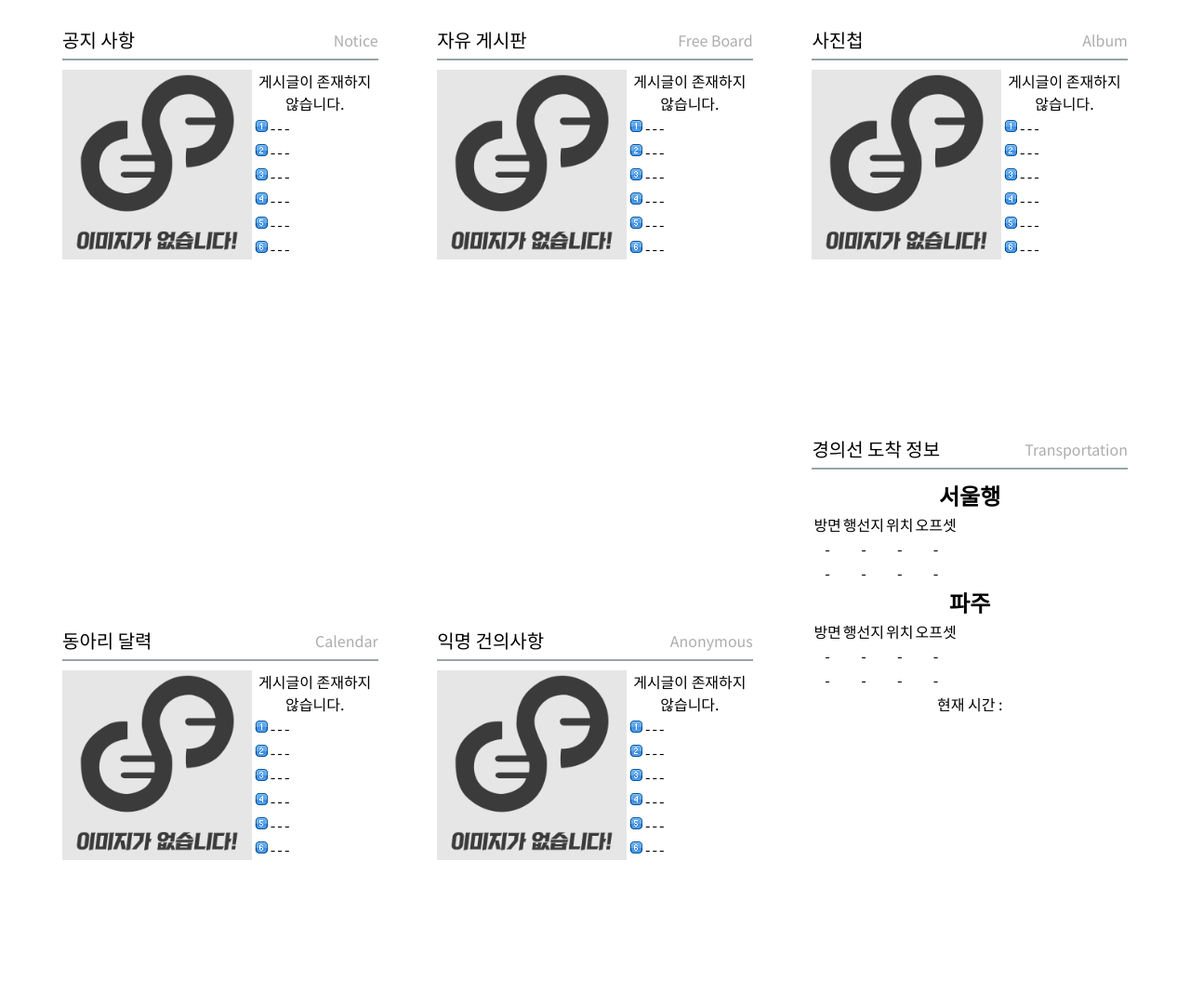
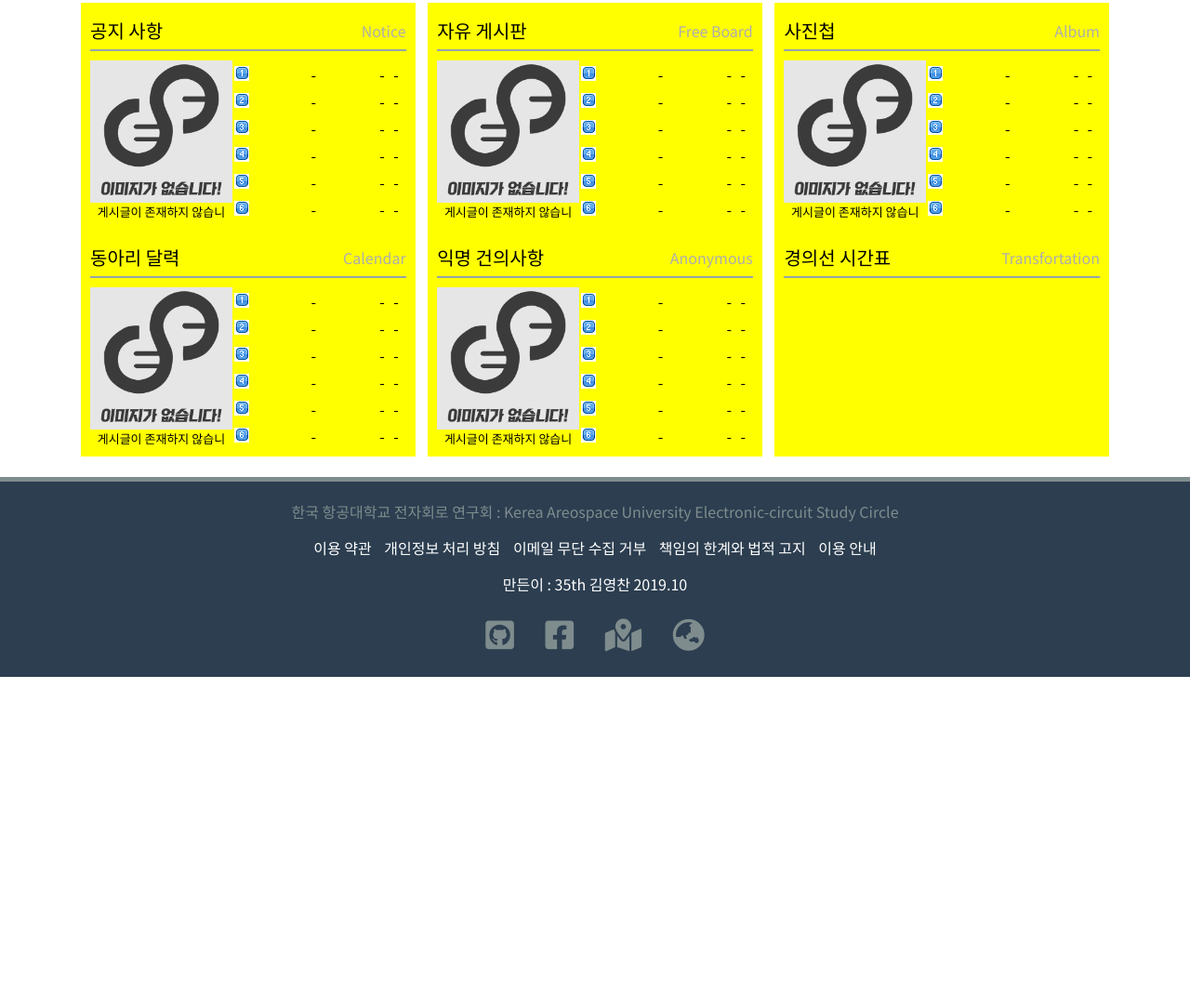
Before and after one commit to KimYC1223/escHomepage, a website: page HTML_CSS_JS/index.html in a window 1280 px wide. Shown: the part 517-1599 px from the top of the page at 93% size. After the commit the page ends 1245 px from the top, so only its background shows below. Drawn offline with nearby package versions, Linux system fonts and the light colour scheme.

Commit message:
change layout

```diff
--- a/HTML_CSS_JS/index.html
+++ b/HTML_CSS_JS/index.html
@@ -350,63 +350,17 @@
         </div>
       </div>
 
-
       <div class ="mainPageContent">
         <div class="titleName">
-          <span class="titleKorean">경의선 도착 정보</span>
-          <span class="titleEnglish">Transportation</span>
+          <span class="titleKorean">경의선 시간표</span>
+          <span class="titleEnglish">Transfortation</span>
         </div>
-        <div class="resentPost">
-          <div class="toSeoul">
-            <h2>서울행</h2>
-            <table>
-              <tr>
-                <td class="toSeoulTitle">방면</td>
-                <td class="toSeoulTitle">행선지</td>
-                <td class="toSeoulTitle">위치</td>
-                <td class="toSeoulTitle">오프셋</td>
-              </tr>
-              <tr>
-                <td><span id="toSeoulDest_1">-</span></td>
-                <td><span id="toSeoulHead_1">-</span></td>
-                <td><span id="toSeoulWhere_1">-</span></td>
-                <td><span id="toSeoulOffset_1">-</span></td>
-              </tr>
-              <tr>
-                <td><span id="toSeoulDest_2">-</span></td>
-                <td><span id="toSeoulHead_2">-</span></td>
-                <td><span id="toSeoulWhere_2">-</span></td>
-                <td><span id="toSeoulOffset_2">-</span></td>
-              </tr>
-            </table>
-          </div>
 
-          <div class="toPaju">
-            <h2>파주</h2>
-            <table>
-              <tr>
-                <td class="toPajuTitle">방면</td>
-                <td class="toPajuTitle">행선지</td>
-                <td class="toPajuTitle">위치</td>
-                <td class="toPajuTitle">오프셋</td>
-              </tr>
-              <tr>
-                <td><span id="toPajuDest_1">-</span></td>
-                <td><span id="toPajuHead_1">-</span></td>
-                <td><span id="toPajuWhere_1">-</span></td>
-                <td><span id="toPajuOffset_1">-</span></td>
-              </tr>
-              <tr>
-                <td><span id="toPajuDest_2">-</span></td>
-                <td><span id="toPajuHead_2">-</span></td>
-                <td><span id="toPajuWhere_2">-</span></td>
-                <td><span id="toPajuOffset_2">-</span></td>
-              </tr>
-            </table>
-          </div>
-          <span id="realTime">현재 시간 : </span>
+        <div class="timeTable">
+
         </div>
       </div>
+
 
     </div>
 
--- a/HTML_CSS_JS/mainPage.css
+++ b/HTML_CSS_JS/mainPage.css
@@ -11,9 +11,10 @@
 
 .mainPageContent{
   display: inline-block;
-  height:400px;
+  min-height:200px;
+  height:250px;
   width:calc(50% - 70px);
-  margin:10px 20px;
+  margin:0px 5px;
   padding:10px 10px;
   transition: 0.5s;
 }
@@ -36,29 +37,112 @@
 }
 
 .thumbnail{
-  display: inline;
+  display: block;
   float: left;
   width:100%;
 }
 
+.thumbnailTitle{
+  display: inline-block;
+  width:100%;
+  height:20px;
+  overflow: hidden;
+}
+
+.resentPost{
+  width:100%;
+}
+
+.resentPost tr {
+  height: 20px;
+  vertical-align: center;
+}
+
+.resentPost td:nth-child(1){
+  width: 5%;
+}
+
+.resentPost td:nth-child(2){
+  width: 80%;
+}
+
+.resentPost td:nth-child(3){
+  width: 5%;
+}
+
+.resentPost td:nth-child(4){
+  width: 10%;
+}
+
 /*==================================================================
 *
-*    1024px 해상도 이상 CSS 설정
+*    1400px 해상도 이상 CSS 설정
 *    2019.10.19 KimYC1223
 *
 *==================================================================*/
 @media screen and (min-width:1024px) {
+  .main{
+    height:100%;
+  }
+
   .mainPageContent{
     width:calc(33.3% - 80px);
+    height:17.5vw;
+    background-color: yellow;
+  }
+
+  .mainPageContent2{
+    width:calc(33.3% - 80px);
+    height:17.5vw;
+    display: inline-block;
+    margin:0px 5px;
+    padding:10px 10px;
+    transition: 0.5s;
+    background-color: green;
+  }
+
+
+  .thumbnailBox{
+    display: inline-block;
+    float:left;
+    width:45%;
+  }
+
+  .timeTable{
+    display: inline-block;
+    width:55%;
+    height:13.5vw;
+  }
+
+  .timeTable table{
+    width:100%;
+  }
+
+  .resentPost{
+    display: inline-block;
+    width:55%;
+    height:13.5vw;
   }
 
   .thumbnail{
-    width:60%;
+    width:100%;
+  }
+
+  .thumbnailTitle{
+    font-size:13px;
   }
 
   .thumbnailImg{
     display: block;
     width:100%;
+  }
+
+  .resentPost tr {
+    height: 2.1vw;
+  }
+
+  .timeTable tr {
+    height: 30px;
   }
 }
 
```
